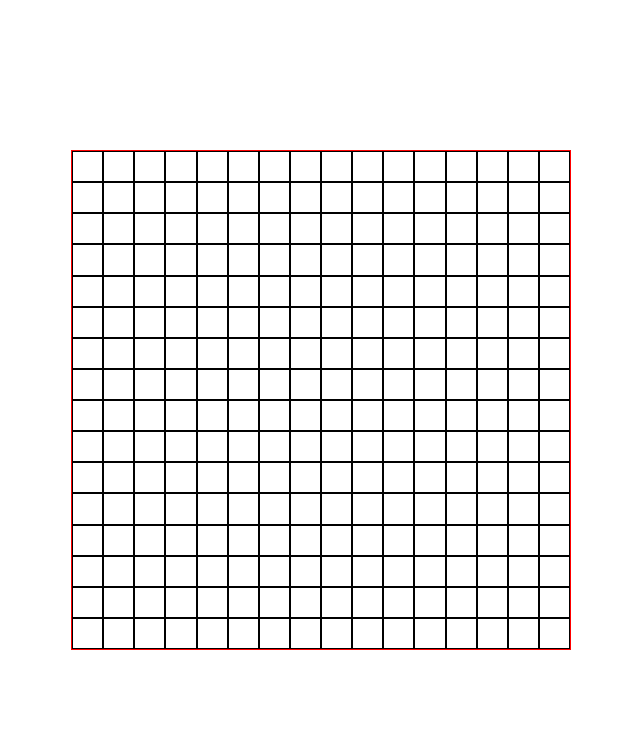
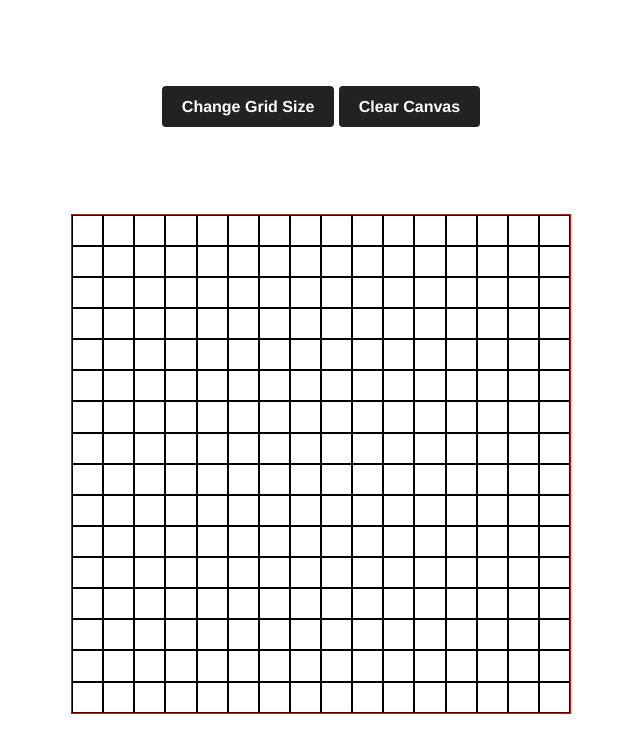
Before and after one commit to adrianjosh/Odin-Playground, a plain HTML site: page foundations-etch-a-sketch/index.html in a window 1280 px wide. Shown: the whole page, without its empty margins (319-959 px from the left). Drawn offline with Linux system fonts and the light colour scheme.

Commit message:
added buttons for changing grid size and clearing canvas

```diff
--- a/foundations-etch-a-sketch/index.html
+++ b/foundations-etch-a-sketch/index.html
@@ -8,6 +8,10 @@
     <script src="script.js" defer></script>
 </head>
 <body>
+    <div class="buttons-container">
+        <button>Change Grid Size</button>
+        <button>Clear Canvas</button>
+    </div>
     <div class="container">
 
     </div>
--- a/foundations-etch-a-sketch/style.css
+++ b/foundations-etch-a-sketch/style.css
@@ -2,12 +2,14 @@
     box-sizing: border-box;
     margin: 0;
     padding: 0;
+    font-family: "Farfetch Basis","Helvetica Neue",Arial,sans-serif;
 }
 
 body {
     display: flex;
     align-items: center;
-    justify-content: center;
+    justify-content: space-evenly;
+    flex-direction: column;
     min-height: 100vh;
 
 }
@@ -31,3 +33,21 @@ body {
 .row{
     flex: 1;
 }
+
+button {
+  background-color: #222;
+  border-radius: 4px;
+  border-style: none;
+  color: #fff;
+  cursor: pointer;
+  font-size: 16px;
+  font-weight: 700;
+  line-height: 1.5;
+  outline: none;
+  padding: 9px 20px 8px;
+}
+
+button:hover,
+button:focus {
+  opacity: .75;
+}
```
